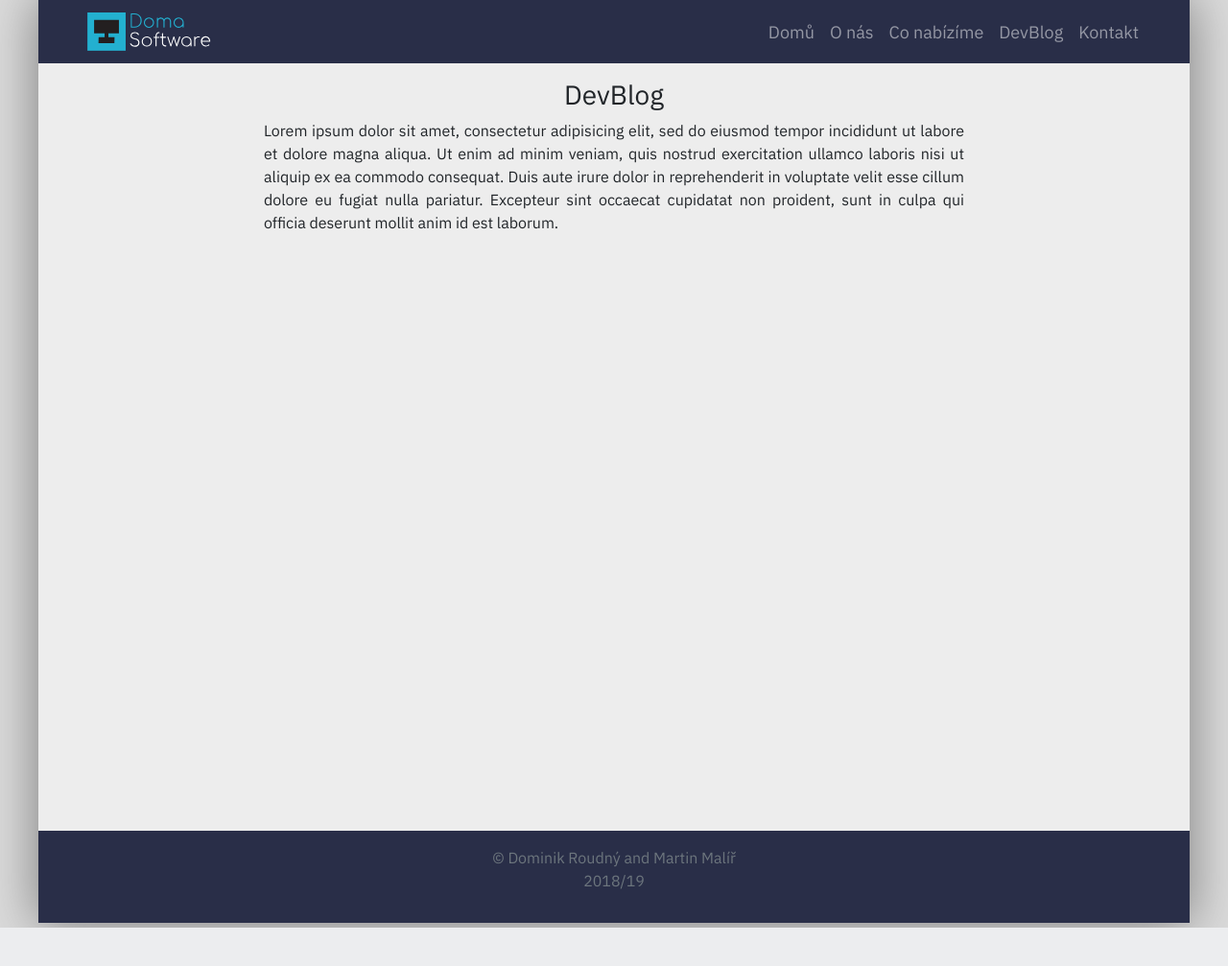
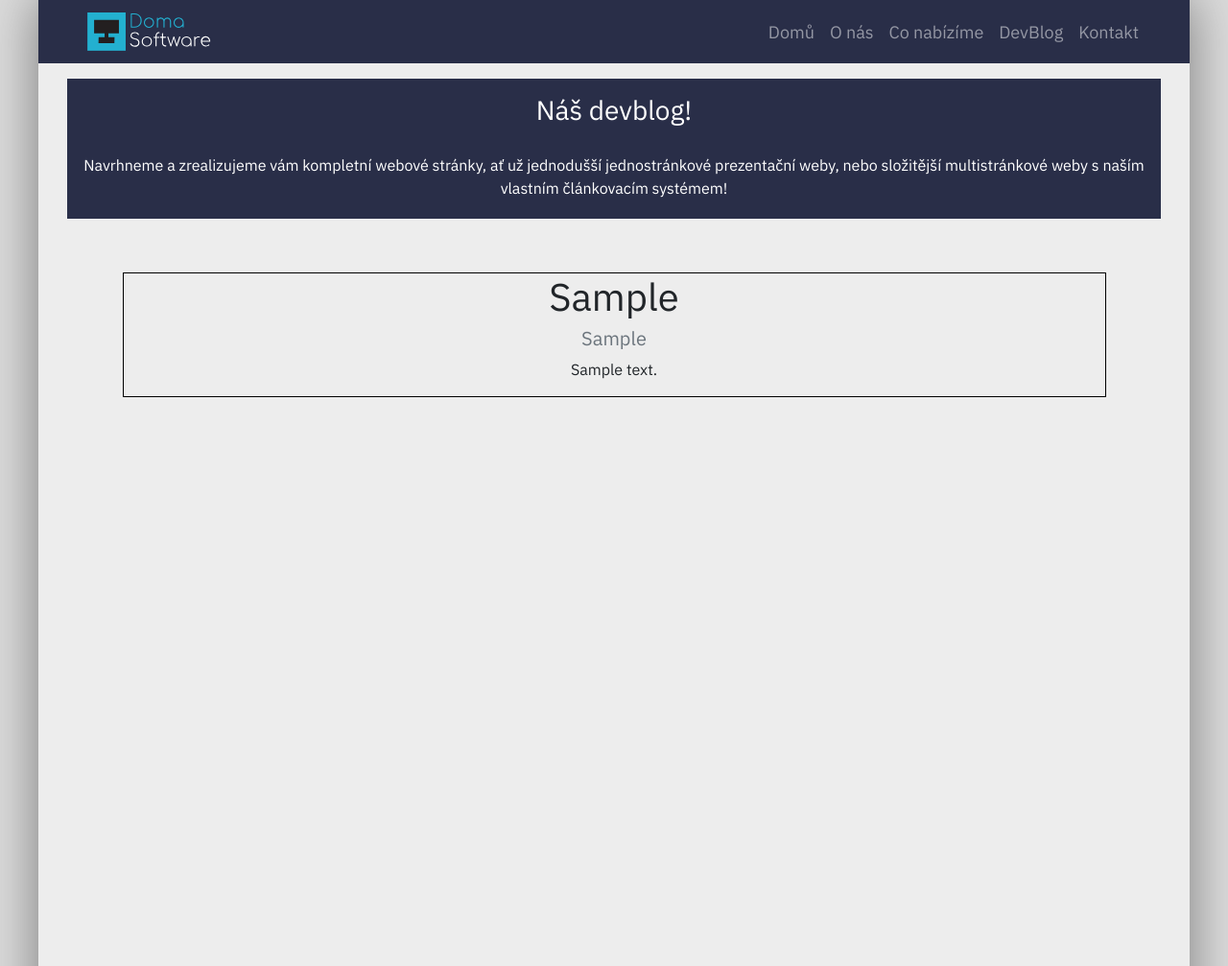
Before and after one commit to roudnas/DomaWebProjekt, a PHP site: page /devBlog.php in a window 1280 px wide. Shown: the top 1007 px of the page at 96% size. Before the commit the page ends 967 px from the top, so only its background shows below. Run offline with PHP 8.4, Linux system fonts and the light colour scheme; tables that the repository leaves empty or names only in its code hold one stand-in row (values such as "Sample post").

Commit message:
Article system v0.1

```diff
--- a/cms/index.php
+++ b/cms/index.php
@@ -70,6 +70,7 @@ if (!isset($_SESSION['userId'])) {
         <textarea name="textarea" id="textArea" rows="8" cols="80" class="form-control" placeholder="Dnes jsme šli do lesa.."></textarea>
       </div>
       <form action="upload.php" method="post">
+      <!---
       <div class="form-group">
           <label for="fileInput">Obrázky</label>
           <div class="input-group mb-3">
@@ -81,6 +82,7 @@ if (!isset($_SESSION['userId'])) {
         </div>
       </form>
       </div>
+    --->
       <button type="submit" class="btn btn-primary" name="content-submit">Přidat článek</button>
       </form>
       </article>
--- a/frontend/devBlog.php
+++ b/frontend/devBlog.php
@@ -40,16 +40,19 @@
           </nav>
         </header>
 
+        <div class="container my-3" style="background-color:#292e48; color:#fff;">
+          <h3 class="text-center py-3">Náš devblog!</h3>
+          <p class="text-center py-1">Navrhneme a zrealizujeme vám kompletní webové stránky, ať už jednodušší jednostránkové prezentační weby, nebo složitější multistránkové weby s naším vlastním článkovacím systémem!</p>
+        </div>
+
         <article class="pageSekce py-3">
-          <header class="text-center container">
-            <div class="row justify-content-center">
-              <div class="col-11 col-sm-10 col-md-8">
-                <h3 style="overflow-y:hidden;">DevBlog</h3>
-                <p class="text-justify">Lorem ipsum dolor sit amet, consectetur adipisicing elit, sed do eiusmod tempor incididunt ut labore et dolore magna aliqua. Ut enim ad minim veniam, quis nostrud exercitation ullamco laboris nisi ut aliquip ex ea commodo consequat. Duis aute irure dolor in reprehenderit in voluptate velit esse cillum dolore eu fugiat nulla pariatur. Excepteur sint occaecat cupidatat non proident, sunt in culpa qui officia deserunt mollit anim id est laborum.</p>
-              </div>
-            </div>
-          </header>
+          <div class="row justify-content-center">
+        <?php require 'imports/showarticles.php'; ?>
+          </div>
+
         </article>
+
+
 
         <footer>
           <div class="row justify-content-center py-3">
--- /dev/null
+++ b/frontend/imports/dbconn.php
@@ -0,0 +1,28 @@
+<?php
+$serverIP = $_SERVER['SERVER_ADDR'];
+if ($serverIP == "127.0.0.1") {
+  $dbServername = "localhost";
+  $dbUser = "root";
+  $dbPw = "";
+  $dbName = "adminsystemdb";
+
+  $conn = mysqli_connect($dbServername, $dbUser, $dbPw, $dbName);
+  if ($conn->connect_error) {
+    die("Connection failed" . $conn->connect_error);
+  }
+} else {
+  $dbServername = "free1db.zikum.cz";
+  $dbUser = "roudnas.tk";
+  $dbPw = "17Wx1jcqB7";
+  $dbName = "roudnas_tk";
+
+  $conn = mysqli_connect($dbServername, $dbUser, $dbPw, $dbName);
+  if ($conn->connect_error) {
+    die("Connection failed" . $conn->connect_error);
+  }
+
+}
+
+
+
+?>
--- /dev/null
+++ b/frontend/imports/showarticles.php
@@ -0,0 +1,30 @@
+<?php
+
+require 'dbconn.php';
+mysqli_set_charset($conn, "utf8");
+$sql = "select nadpis, autor, text from articles";
+$result = mysqli_query($conn, $sql);
+$resultCheck = mysqli_num_rows($result);
+if ($resultCheck > 0) {
+  while ($row = mysqli_fetch_array($result)) {
+    $showNadpis = $row[0];
+    $showAutor = $row[1];
+    $showText = $row[2];
+    $splitText = str_split($showText, 200);
+
+    echo "<div class='articles container text-center my-4 col-10' style='overflow-y:hidden;'>
+          <h1 style='overflow-y:hidden;'>$showNadpis</h1>
+          <h5 class='text-muted' style='overflow-y:hidden;'>$showAutor</h3>
+          <div style='margin: 0 auto; width:50%;'>
+          <p style='overflow-y:hidden;'>$splitText[0]</p>
+          </div>
+          </div>";
+
+
+
+  }
+}
+
+
+
+?>
--- a/frontend/public/css/style.css
+++ b/frontend/public/css/style.css
@@ -4,6 +4,9 @@
   font-family: 'IBM Plex Sans', sans-serif;
   font-weight: 400;
 overflow-x: hidden;
+}
+.articles {
+  border: 1px solid black;
 }
 .mainobal {
 width: 1200px;
```
